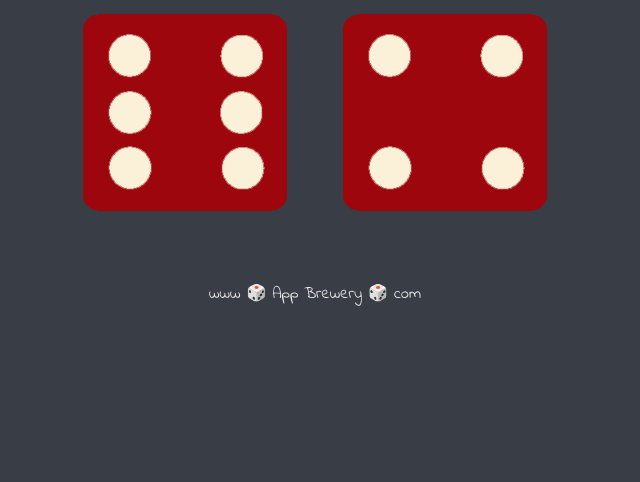
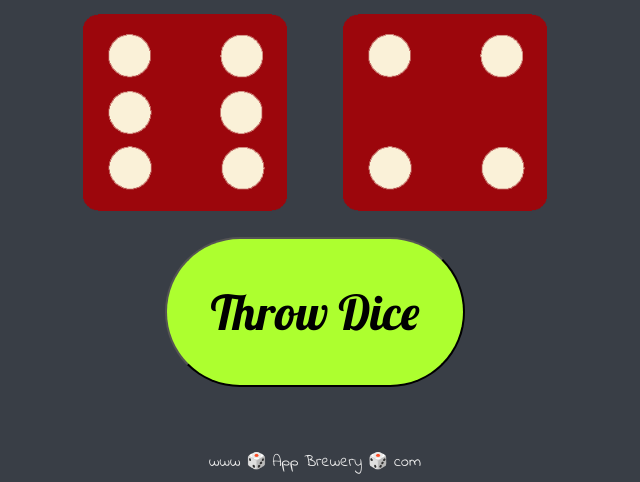
Before and after one commit to myhacktech/Two-Dice-Game, a plain HTML site: page index.html in a window 1280 px wide. Shown: the part 321-803 px from the top of the page, without its empty margins (325-965 px from the left). Drawn offline with Linux system fonts and the light colour scheme.

Commit message:
Update index.html

```diff
--- a/index.html
+++ b/index.html
@@ -21,9 +21,12 @@
       <div class="dice">
         <p>Player 2</p>
         <img class="img2" src="images\dice6.png">
-      </div>
+      </div><br><br>
+      <button class="ref" type="button" onClick="window.location.reload()">
+        Throw Dice
+     </button>
+    </div>
 
-    </div>
     <script src="index.js"></script>
 
   </body>
```
